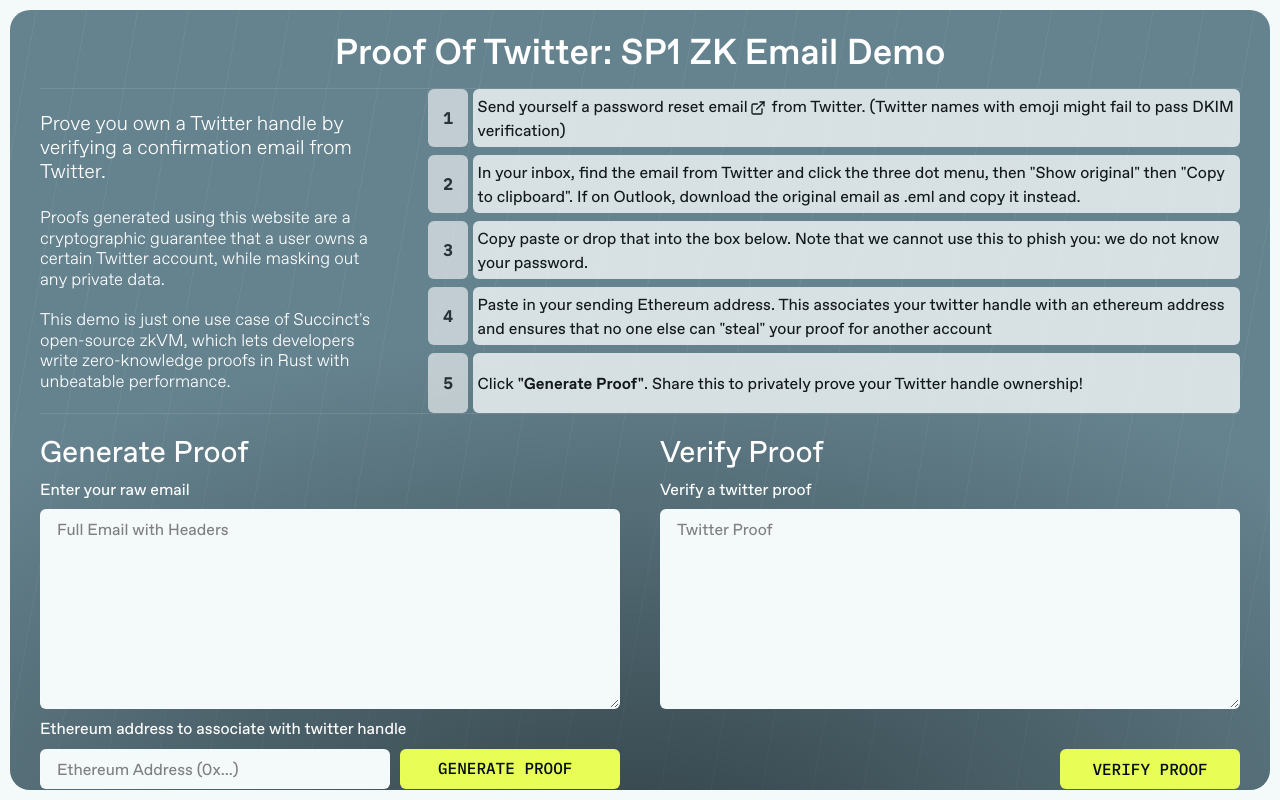
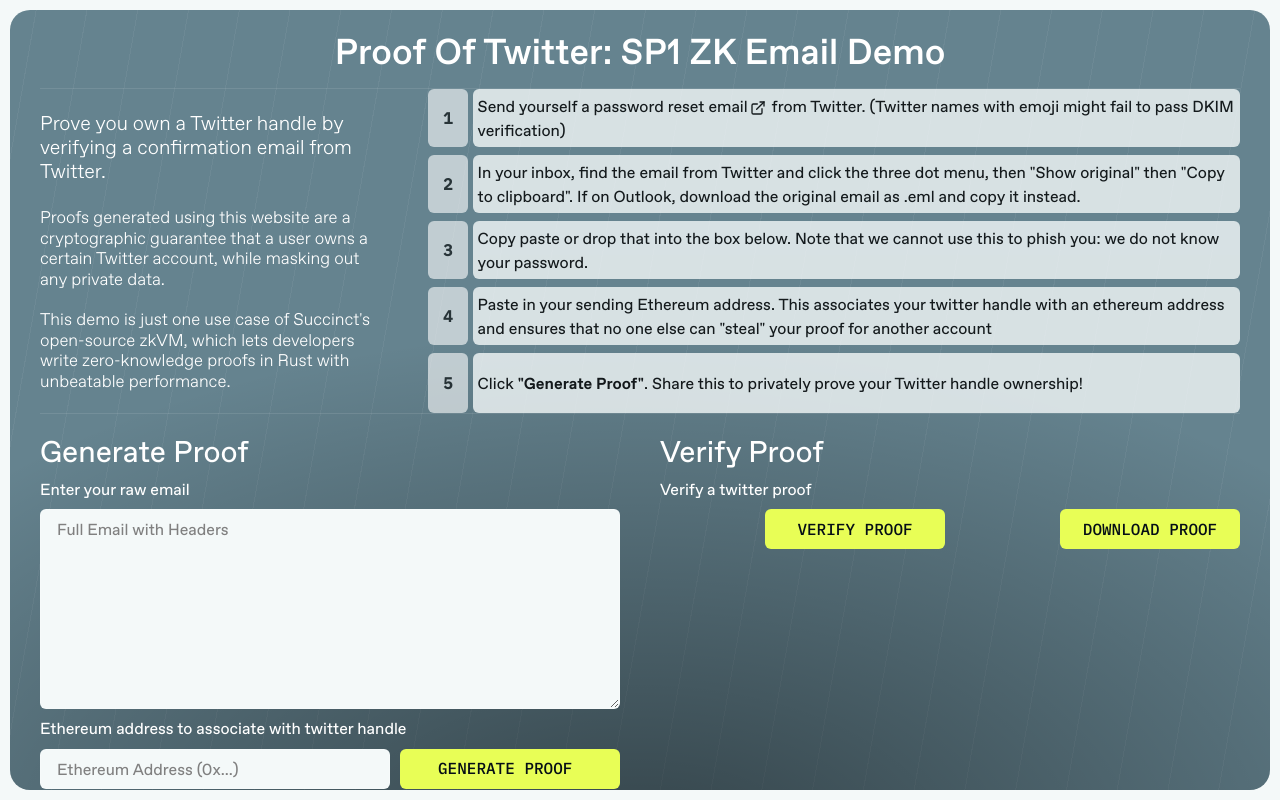
Before and after one commit to xavierdmello/proof-of-twitter-sp1, a React (Vite) app in the folder frontend/: page / in a window 1280 px wide. Built offline with nearby package versions, Linux system fonts and the light colour scheme.

Commit message:
added download proof button

```diff
--- a/frontend/src/App.tsx
+++ b/frontend/src/App.tsx
@@ -9,7 +9,7 @@ import axios from 'axios';
 
 function App() {
     const [email, setEmail] = useState<string>('');
-    const [proof, setProof] = useState<string>('');
+    const [proof, setProof] = useState<Blob>();
     const [ethAddress, setEthAddress] = useState<string>('');
     const [proofGenerating, setProofGenerating] = useState<boolean>(false);
     const toast = useToast()
@@ -22,12 +22,18 @@ function App() {
         const startTime = new Date().getTime();
 
         try {
-            response = await axios.post("http://127.0.0.1:8000/prove", { email, ethAddress }, { timeout: 600000 });
+            response = await axios.post("http://127.0.0.1:8000/prove", { email, ethAddress }, {
+                timeout: 600000,
+                responseType: 'blob', // Set the response type to 'blob' (binary data)
+            });
             const endTime = new Date().getTime();
             const duration = endTime - startTime;
             const minutes = Math.floor(duration / 60000);
             const seconds = Math.floor((duration % 60000) / 1000);
-            setProof(JSON.stringify(response.data))
+
+            // Create a Blob from the response data
+            const proofBlob = new Blob([response.data], { type: 'application/json' });
+            setProof(proofBlob)
             toast({
                 title: 'Proof Generated',
                 description: `Proof Of Twitter Created (${minutes}m${seconds}s)`,
@@ -51,7 +57,31 @@ function App() {
         }
 
         setProofGenerating(false);
+    }
 
+    function handleDownloadProof() {
+        if (proof) {
+            // Create a Blob from the proof string
+            const proofBlob = new Blob([proof], { type: 'application/json' });
+
+            // Create a temporary URL for the Blob
+            const url = window.URL.createObjectURL(proofBlob);
+
+            // Create a link element
+            const link = document.createElement('a');
+            link.href = url;
+            link.download = 'proof-with-io.json';
+
+            // Append the link to the document body
+            document.body.appendChild(link);
+
+            // Programmatically click the link to trigger the download
+            link.click();
+
+            // Clean up the temporary URL and remove the link from the document body
+            window.URL.revokeObjectURL(url);
+            document.body.removeChild(link);
+        }
     }
 
     function handleVerifyProof() {
@@ -243,19 +273,20 @@ function App() {
                             <Box display={'flex'} gap='10px' flexDirection={'column'} width={"100%"}>
                                 <Heading fontWeight={"400"} size={'lg'}>Verify Proof</Heading>
                                 <Heading fontWeight={"400"} size={'sm'}>Verify a twitter proof</Heading>
-                                <Textarea
-                                    onChange={e => setProof(e.target.value)}
-                                    value={proof}
-                                    size="md"
-                                    minH="200px"
-                                    placeholder='Twitter Proof'
-                                    background='rgb(244, 249, 249)'
-                                    mb={"30px"}
-                                />
+                                {/*<Textarea*/}
+                                {/*    onChange={e => setProof(e.target.value)}*/}
+                                {/*    value={proof}*/}
+                                {/*    size="md"*/}
+                                {/*    minH="200px"*/}
+                                {/*    placeholder='Twitter Proof'*/}
+                                {/*    background='rgb(244, 249, 249)'*/}
+                                {/*    mb={"30px"}*/}
+                                {/*/>*/}
 
                                 <Box display={'flex'} flexDirection={'row'} gap={'10px'} alignItems={"center"}>
 
                                     <Button backgroundColor={'rgb(232, 254, 86)'} color={'rgb(5, 14, 22)'} onClick={handleVerifyProof} minW={"180px"} width={'30%'} marginLeft={"auto"}>VERIFY PROOF</Button>
+                                    <Button backgroundColor={'rgb(232, 254, 86)'} color={'rgb(5, 14, 22)'} onClick={handleDownloadProof} minW={"180px"} width={'30%'} marginLeft={"auto"}>DOWNLOAD PROOF</Button>
                                 </Box>
 
                             </Box>
```
Also changed, not shown: 1 other file (tests, documents, lock files or other folders).
